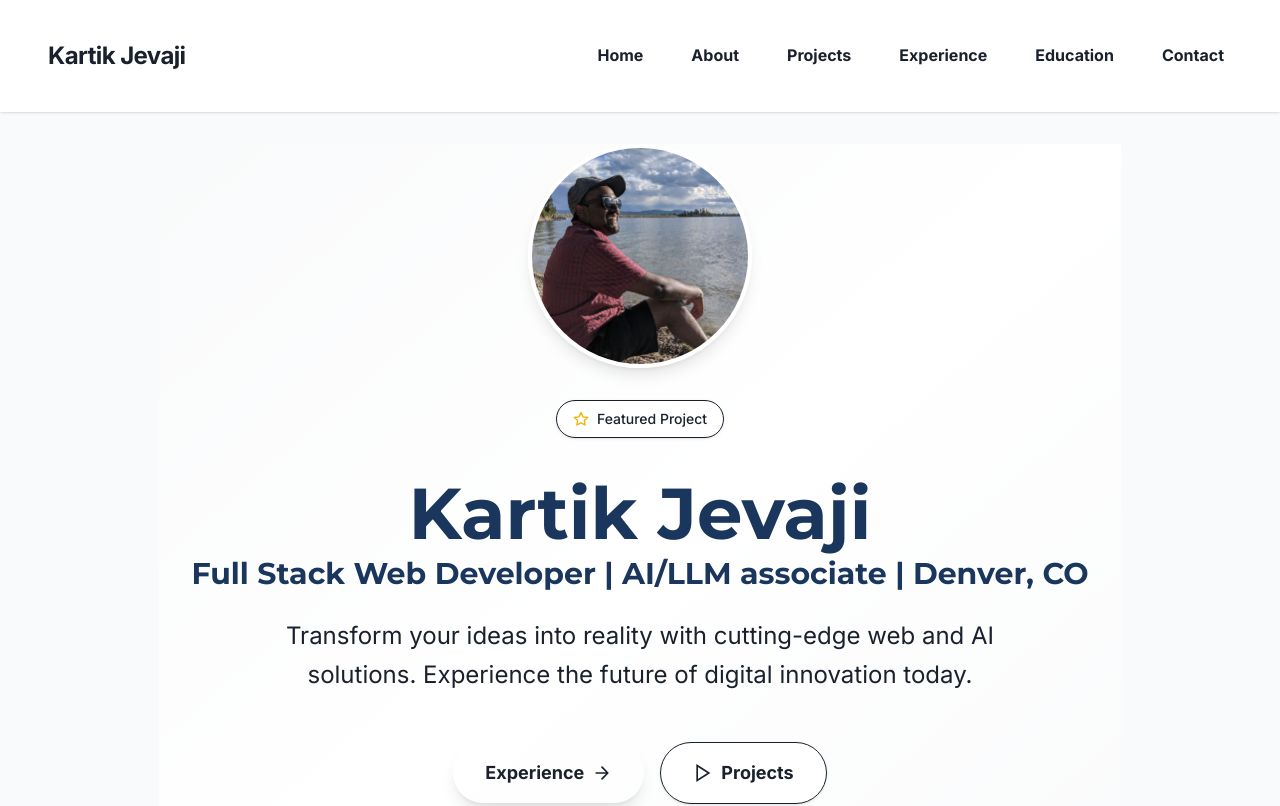
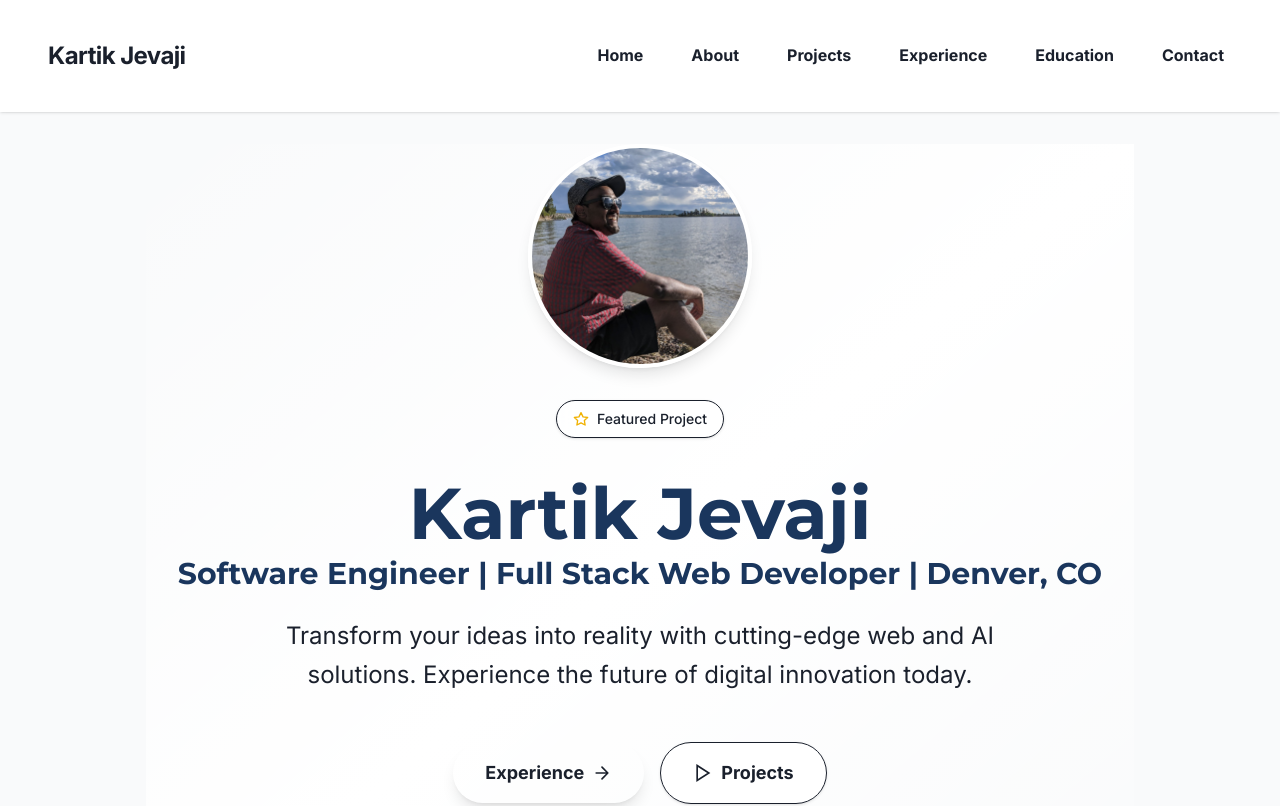
Before and after one commit to nitrotap/react-folio, a Next.js app: page / in a window 1280 px wide. Shown: the top 806 px of the page. Built offline with nearby package versions, Linux system fonts and the light colour scheme.

Commit message:
Update siteData.ts

```diff
--- a/src/data/siteData.ts
+++ b/src/data/siteData.ts
@@ -5,7 +5,7 @@ const sections = {
     type: "hero",
     variant: "showcase",
     title: "Kartik Jevaji",
-    subtitle: "Full Stack Web Developer | AI/LLM associate | Denver, CO",
+    subtitle: "Software Engineer | Full Stack Web Developer | Denver, CO",
     highlights: [
       "Innovative full-stack developer with expertise in modern web technologies, AI/LLM integration, and cross-platform development.",
       "Proven track record of delivering end-to-end solutions from requirements gathering to production deployment.",
```
